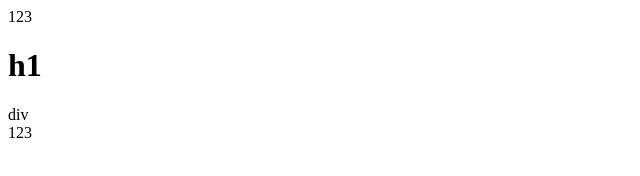
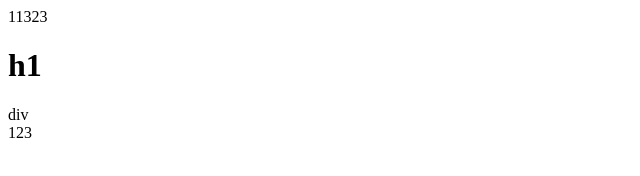
Before and after one commit to pomogaeva/beetroot-less-2, a plain HTML site: page index.html in a window 1280 px wide. Shown: the full height of the page, 0-640 px from the left. Drawn offline with Linux system fonts and the light colour scheme.

Commit message:
Update index.html

```diff
--- a/index.html
+++ b/index.html
@@ -6,7 +6,7 @@
     <meta name="viewport" content="width=device-width, initial-scale=1.0">
     <title>Document</title>
 </head>
-    <header>123</header>
+    <header>11323</header>
 <h1>h1</h1>
 <div>div</div>
 
```
